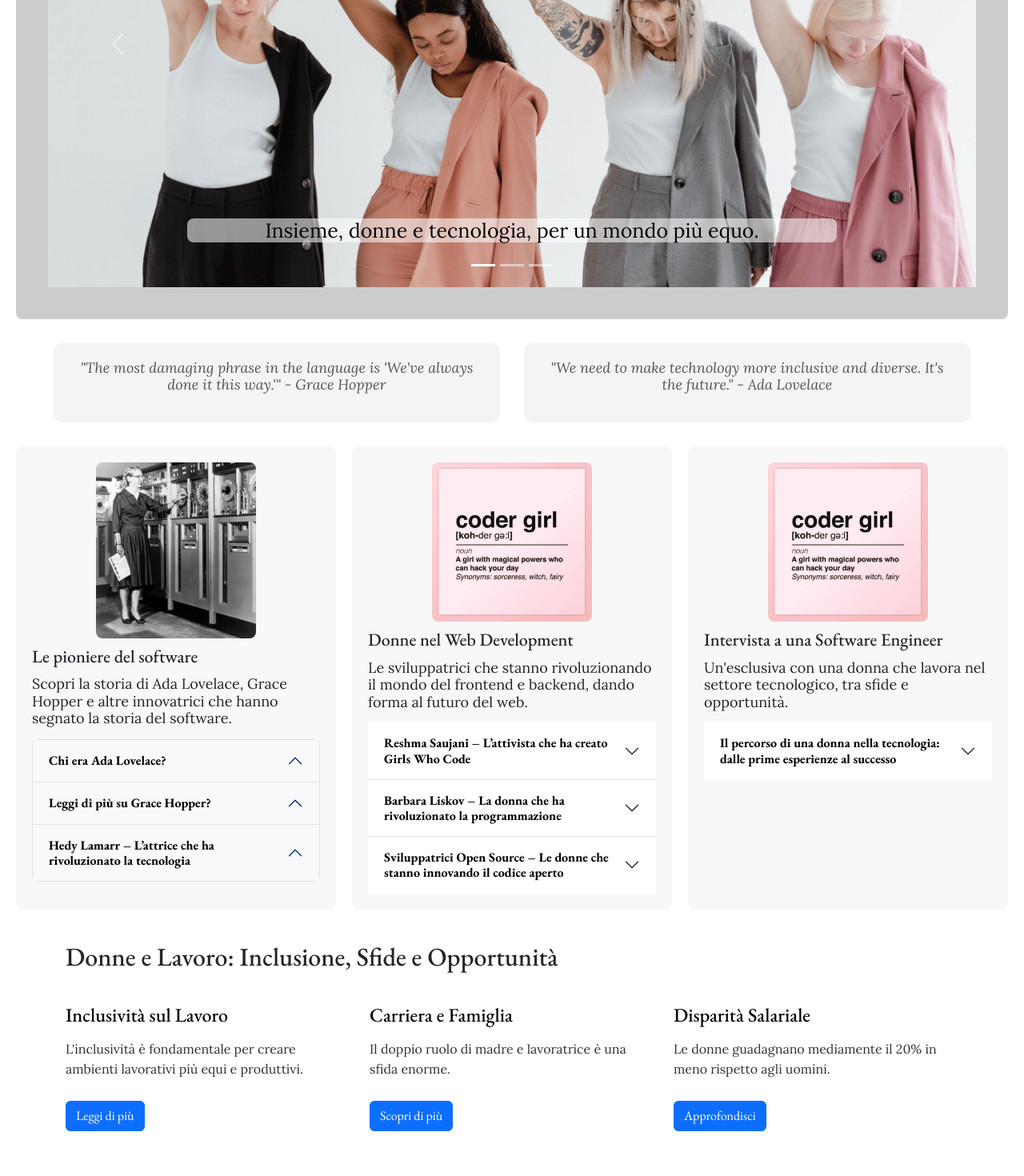
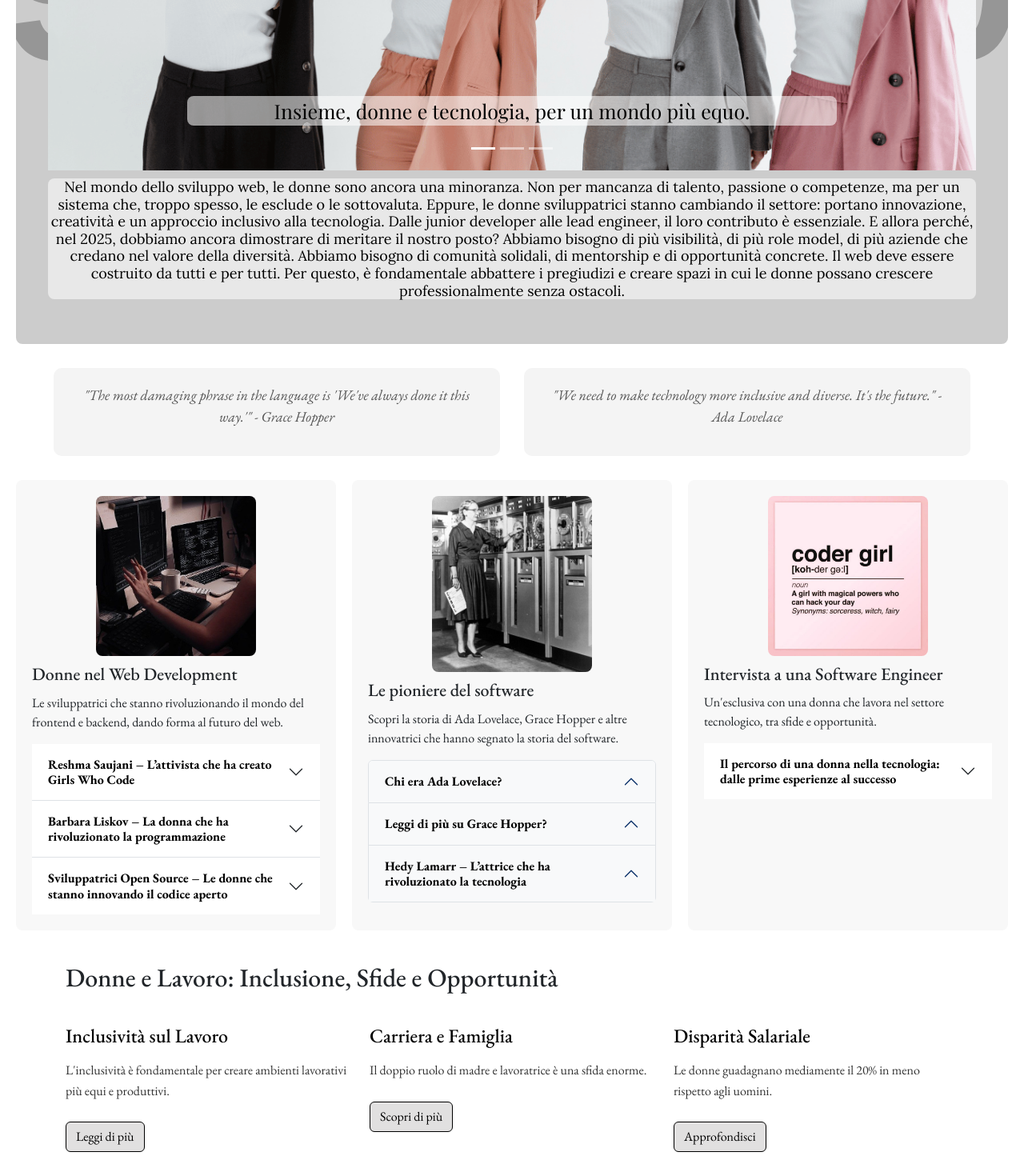
Before and after one commit to KateB-creator/progetto-clone-NYT, a React (Vite) app: page /women-in-tech in a window 1280 px wide. Shown: the part 880-2350 px from the top of the page at 80% size. Built offline with nearby package versions, Linux system fonts and the light colour scheme; a web font is replaced by a local one.

Commit message:
concluso progetto

```diff
--- a/src/pages/WomenInTech.css
+++ b/src/pages/WomenInTech.css
@@ -12,7 +12,7 @@
     font-size: 60px;
   }
 
-  .women-tech-container p{
+  .women-tech-container p.text-1{
     font-family: "Lora", serif;
     font-size: 18px;
     font-weight: 200;
@@ -100,12 +100,17 @@
     text-decoration: underline;
   }
 
+  h6{
+    margin-top: 10px;
+    font-weight: 600;
+  }
+
   .article-image {
-    width: 100%; /* Larghezza adattabile */
-    max-width: 200px; /* Imposta una dimensione massima */
+    width: 100%;
+    max-width: 200px;
     display: block;
-    margin: 0 auto 15px; /* Centra l'immagine e aggiunge spazio sotto */
-    border-radius: 8px; /* Bordo arrotondato, opzionale */
+    margin: 0 auto 15px;
+    border-radius: 8px;
   }
 
   /* Immagini nelle citazioni */
@@ -136,7 +141,7 @@
 
 /* Cambia colore quando l'accordion è attivo */
 .accordion-button:not(.collapsed) {
-  background-color: #f8f9fa !important; /* Un colore più neutro */
+  background-color: #f8f9fa !important;
   color: #000 !important;
 }
 
@@ -144,6 +149,11 @@
 .accordion-button:focus {
   box-shadow: none !important;
   border: none !important;
+}
+
+.accordion-body .testo-body{
+  font-size: 14px;
+  margin-bottom: 10px;
 }
 
 /*sezione colonne*/
@@ -171,13 +181,21 @@
 
 .articleTwo .btn {
   margin-top: 10px;
+  margin-bottom: 20px;
+  color:#000;
+  background: #c2bfbf7d;
+  border: 1px solid #000;
+}
+
+.btn:hover{
+  background-color: #e1bbbb;
 }
 
 .details {
   margin-top: 15px;
   padding: 10px;
   background-color: #e9ecef;
-  border-left: 4px solid #007bff;
+  border-left: 4px solid #900;
   border-radius: 5px;
 }
 
@@ -201,7 +219,7 @@
   background-color: #ffffff;
   padding: 10px;
   margin-top: 10px;
-  border-left: 5px solid #007bff;
+  border-left: 5px solid #900;
   border-radius: 5px;
 }
 
--- a/src/pages/WomenInTech.jsx
+++ b/src/pages/WomenInTech.jsx
@@ -42,11 +42,6 @@ function WomenInTech() {
   return (
     <div className="women-tech-container">
       <h1>Women in Tech</h1>
-      <p className="text-center">Nel mondo dello sviluppo web, le donne sono ancora una minoranza. Non per mancanza di talento, passione o competenze, ma per un sistema che, troppo spesso, le esclude o le sottovaluta.
-      Eppure, le donne sviluppatrici stanno cambiando il settore: portano innovazione, creatività e un approccio inclusivo alla tecnologia. Dalle junior developer alle lead engineer, il loro contributo è essenziale.
-      E allora perché, nel 2025, dobbiamo ancora dimostrare di meritare il nostro posto?
-      Abbiamo bisogno di più visibilità, di più role model, di più aziende che credano nel valore della diversità. Abbiamo bisogno di comunità solidali, di mentorship e di opportunità concrete.
-      Il web deve essere costruito da tutti e per tutti. Per questo, è fondamentale abbattere i pregiudizi e creare spazi in cui le donne possano crescere professionalmente senza ostacoli.</p>
       <header className="hero">
         <div id="carouselExampleCaptions" className="carousel slide" data-bs-ride="carousel">
           <div className="carousel-indicators">
@@ -83,8 +78,13 @@ function WomenInTech() {
             <span className="visually-hidden">Next</span>
           </button>
         </div>
+
+        <p className="text-center text-1">Nel mondo dello sviluppo web, le donne sono ancora una minoranza. Non per mancanza di talento, passione o competenze, ma per un sistema che, troppo spesso, le esclude o le sottovaluta.
+          Eppure, le donne sviluppatrici stanno cambiando il settore: portano innovazione, creatività e un approccio inclusivo alla tecnologia. Dalle junior developer alle lead engineer, il loro contributo è essenziale.
+          E allora perché, nel 2025, dobbiamo ancora dimostrare di meritare il nostro posto?
+          Abbiamo bisogno di più visibilità, di più role model, di più aziende che credano nel valore della diversità. Abbiamo bisogno di comunità solidali, di mentorship e di opportunità concrete.
+          Il web deve essere costruito da tutti e per tutti. Per questo, è fondamentale abbattere i pregiudizi e creare spazi in cui le donne possano crescere professionalmente senza ostacoli.</p>
       </header>
-
 
 
       <section className="quotes-section">
@@ -97,6 +97,70 @@ function WomenInTech() {
       </section>
 
       <section className="articles">
+
+
+        <article>
+        <img src="/assets/web-developer.jpg" alt="Pioniere del software" className="article-image" />
+          <h3>Donne nel Web Development</h3>
+          <p>Le sviluppatrici che stanno rivoluzionando il mondo del frontend e backend, dando forma al futuro del web.</p>
+          <div className="accordion accordion-flush" id="accordionFlushExample">
+            <div className="accordion-item">
+              <h2 className="accordion-header">
+                <button className="accordion-button collapsed" type="button" data-bs-toggle="collapse" data-bs-target="#flush-collapseOne" aria-expanded="false" aria-controls="flush-collapseOne">
+                <strong>Reshma Saujani – L’attivista che ha creato Girls Who Code</strong>
+                </button>
+              </h2>
+              <div id="flush-collapseOne" className="accordion-collapse collapse" data-bs-parent="#accordionFlushExample">
+                <div className="accordion-body">
+                  Reshma Saujani è la fondatrice di <strong>Girls Who Code</strong>, un'organizzazione che promuove l’inclusione delle donne nella programmazione e nelle STEM.
+                  <h6>💡 Perché è importante?</h6>
+                  <p>Ha creato un movimento globale per ridurre il divario di genere nel mondo della tecnologia, ispirando migliaia di ragazze a intraprendere carriere nel coding.</p>
+                  <h6>📌 Una curiosità?</h6>
+                  <p>Reshma ha scritto il libro "Brave, Not Perfect", in cui incoraggia le donne a superare la paura di sbagliare e a lanciarsi nel mondo della tecnologia.</p>
+                  <p>💬 Hai mai provato a programmare? Qual è stata la tua esperienza? Scrivilo nei commenti!</p>
+                </div>
+              </div>
+            </div>
+            <div class="accordion-item">
+              <h2 className="accordion-header">
+                <button className="accordion-button collapsed" type="button" data-bs-toggle="collapse" data-bs-target="#flush-collapseTwo" aria-expanded="false" aria-controls="flush-collapseTwo">
+                 <strong>Barbara Liskov – La donna che ha rivoluzionato la programmazione</strong>
+                </button>
+              </h2>
+              <div id="flush-collapseTwo" className="accordion-collapse collapse" data-bs-parent="#accordionFlushExample">
+                <div className="accordion-body">È una delle più grandi pioniere della programmazione moderna e ha sviluppato concetti fondamentali per il software, tra cui il Liskov Substitution Principle (LSP), che ha influenzato profondamente la programmazione orientata agli oggetti.
+                <h6>💡 Perché è importante?</h6>
+                <p> Il suo lavoro ha reso la programmazione più efficiente e organizzata, facilitando lo sviluppo di software scalabili e robusti. Senza di lei, i linguaggi come Java, C++ e Python sarebbero molto diversi!</p>
+                <h6>📌 Una curiosità?</h6>
+                <p>Nel 2008 ha ricevuto il Turing Award, il premio Nobel dell’informatica, per il suo straordinario contributo.</p>
+                <p> 💬 Qual è il tuo linguaggio di programmazione preferito? Scrivilo nei commenti!</p>
+                </div>
+              </div>
+            </div>
+            <div className="accordion-item">
+              <h2 className="accordion-header">
+                <button className="accordion-button collapsed" type="button" data-bs-toggle="collapse" data-bs-target="#flush-collapseThree" aria-expanded="false" aria-controls="flush-collapseThree">
+                <strong>Sviluppatrici Open Source – Le donne che stanno innovando il codice aperto</strong>
+                </button>
+              </h2>
+              <div id="flush-collapseThree"className="accordion-collapse collapse" data-bs-parent="#accordionFlushExample">
+                <div className="accordion-body">
+                  L'Open Source è uno dei settori più importanti nel mondo dello sviluppo software, e molte donne stanno contribuendo con codice, documentazione e innovazione a progetti di grande impatto.
+                  <h6>💡 Chi sono alcune delle protagoniste?</h6>
+                  <ol>
+                    <li><strong>Coraline Ada Ehmke</strong> – Ha creato il Contributor Covenant, uno dei codici di condotta più utilizzati nei progetti Open Source per rendere la tecnologia più inclusiva.</li>
+                    <li><strong>Tracy Chou</strong> – Ha contribuito a migliorare la trasparenza sui dati sulla diversità nelle aziende tech e ha lavorato su progetti Open Source per l’uguaglianza di genere.</li>
+                    <li><strong>Julia Evans</strong> – Conosciuta per i suoi tutorial tecnici e le guide illustrative su Linux e programmazione backend, aiutando nuovi sviluppatori a entrare nel mondo dell'Open Source.</li>
+                  </ol>
+                  <h6>📌 Perché è importante?</h6>
+                  <p> Il mondo dell’Open Source offre un’opportunità unica per le donne di contribuire e dimostrare il loro talento senza le tradizionali barriere aziendali. Sempre più sviluppatrici stanno avendo un impatto significativo in questo settore.</p>
+                  <p>💬 Hai mai contribuito a un progetto Open Source? Se sì, quale? Scrivilo nei commenti!</p>
+                </div>
+              </div>
+            </div>
+          </div>
+        </article>
+
         <article>
         <img src="/assets/grace_hopper.jpg" alt="Pioniere del software" className="article-image" />
           <h3>Le pioniere del software</h3>
@@ -164,68 +228,6 @@ function WomenInTech() {
             </div>
           </div>
         </div>
-        </article>
-
-        <article>
-        <img src="/assets/coder-girl.jpg" alt="Pioniere del software" className="article-image" />
-          <h3>Donne nel Web Development</h3>
-          <p>Le sviluppatrici che stanno rivoluzionando il mondo del frontend e backend, dando forma al futuro del web.</p>
-          <div className="accordion accordion-flush" id="accordionFlushExample">
-            <div className="accordion-item">
-              <h2 className="accordion-header">
-                <button className="accordion-button collapsed" type="button" data-bs-toggle="collapse" data-bs-target="#flush-collapseOne" aria-expanded="false" aria-controls="flush-collapseOne">
-                <strong>Reshma Saujani – L’attivista che ha creato Girls Who Code</strong>
-                </button>
-              </h2>
-              <div id="flush-collapseOne" className="accordion-collapse collapse" data-bs-parent="#accordionFlushExample">
-                <div className="accordion-body">
-                  Reshma Saujani è la fondatrice di <strong>Girls Who Code</strong>, un'organizzazione che promuove l’inclusione delle donne nella programmazione e nelle STEM.
-                  <h6>💡 Perché è importante?</h6>
-                  <p>Ha creato un movimento globale per ridurre il divario di genere nel mondo della tecnologia, ispirando migliaia di ragazze a intraprendere carriere nel coding.</p>
-                  <h6>📌 Una curiosità?</h6>
-                  <p>Reshma ha scritto il libro "Brave, Not Perfect", in cui incoraggia le donne a superare la paura di sbagliare e a lanciarsi nel mondo della tecnologia.</p>
-                  <p>💬 Hai mai provato a programmare? Qual è stata la tua esperienza? Scrivilo nei commenti!</p>
-                </div>
-              </div>
-            </div>
-            <div class="accordion-item">
-              <h2 className="accordion-header">
-                <button className="accordion-button collapsed" type="button" data-bs-toggle="collapse" data-bs-target="#flush-collapseTwo" aria-expanded="false" aria-controls="flush-collapseTwo">
-                 <strong>Barbara Liskov – La donna che ha rivoluzionato la programmazione</strong>
-                </button>
-              </h2>
-              <div id="flush-collapseTwo" className="accordion-collapse collapse" data-bs-parent="#accordionFlushExample">
-                <div className="accordion-body">È una delle più grandi pioniere della programmazione moderna e ha sviluppato concetti fondamentali per il software, tra cui il Liskov Substitution Principle (LSP), che ha influenzato profondamente la programmazione orientata agli oggetti.
-                <h6>💡 Perché è importante?</h6>
-                <p> Il suo lavoro ha reso la programmazione più efficiente e organizzata, facilitando lo sviluppo di software scalabili e robusti. Senza di lei, i linguaggi come Java, C++ e Python sarebbero molto diversi!</p>
-                <h6>📌 Una curiosità?</h6>
-                <p>Nel 2008 ha ricevuto il Turing Award, il premio Nobel dell’informatica, per il suo straordinario contributo.</p>
-                <p> 💬 Qual è il tuo linguaggio di programmazione preferito? Scrivilo nei commenti!</p>
-                </div>
-              </div>
-            </div>
-            <div className="accordion-item">
-              <h2 className="accordion-header">
-                <button className="accordion-button collapsed" type="button" data-bs-toggle="collapse" data-bs-target="#flush-collapseThree" aria-expanded="false" aria-controls="flush-collapseThree">
-                <strong>Sviluppatrici Open Source – Le donne che stanno innovando il codice aperto</strong>
-                </button>
-              </h2>
-              <div id="flush-collapseThree"className="accordion-collapse collapse" data-bs-parent="#accordionFlushExample">
-                <div className="accordion-body">
-                  L'Open Source è uno dei settori più importanti nel mondo dello sviluppo software, e molte donne stanno contribuendo con codice, documentazione e innovazione a progetti di grande impatto.
-                  <h6>💡 Chi sono alcune delle protagoniste?</h6>
-                  <ol>
-                    <li><strong>Coraline Ada Ehmke</strong> – Ha creato il Contributor Covenant, uno dei codici di condotta più utilizzati nei progetti Open Source per rendere la tecnologia più inclusiva.</li>
-                    <li><strong>Tracy Chou</strong> – Ha contribuito a migliorare la trasparenza sui dati sulla diversità nelle aziende tech e ha lavorato su progetti Open Source per l’uguaglianza di genere.</li>
-                    <li><strong>Julia Evans</strong> – Conosciuta per i suoi tutorial tecnici e le guide illustrative su Linux e programmazione backend, aiutando nuovi sviluppatori a entrare nel mondo dell'Open Source.</li>
-                  </ol>
-                  <h6>📌 Perché è importante?</h6>
-                  <p> Il mondo dell’Open Source offre un’opportunità unica per le donne di contribuire e dimostrare il loro talento senza le tradizionali barriere aziendali. Sempre più sviluppatrici stanno avendo un impatto significativo in questo settore.</p>
-                  <p>💬 Hai mai contribuito a un progetto Open Source? Se sì, quale? Scrivilo nei commenti!</p>
-                </div>
-              </div>
-            </div>
-          </div>
         </article>
 
         <article>
```
Also changed, not shown: index.html (+7 -0 lines), 1 other file (tests, documents, lock files or other folders).
